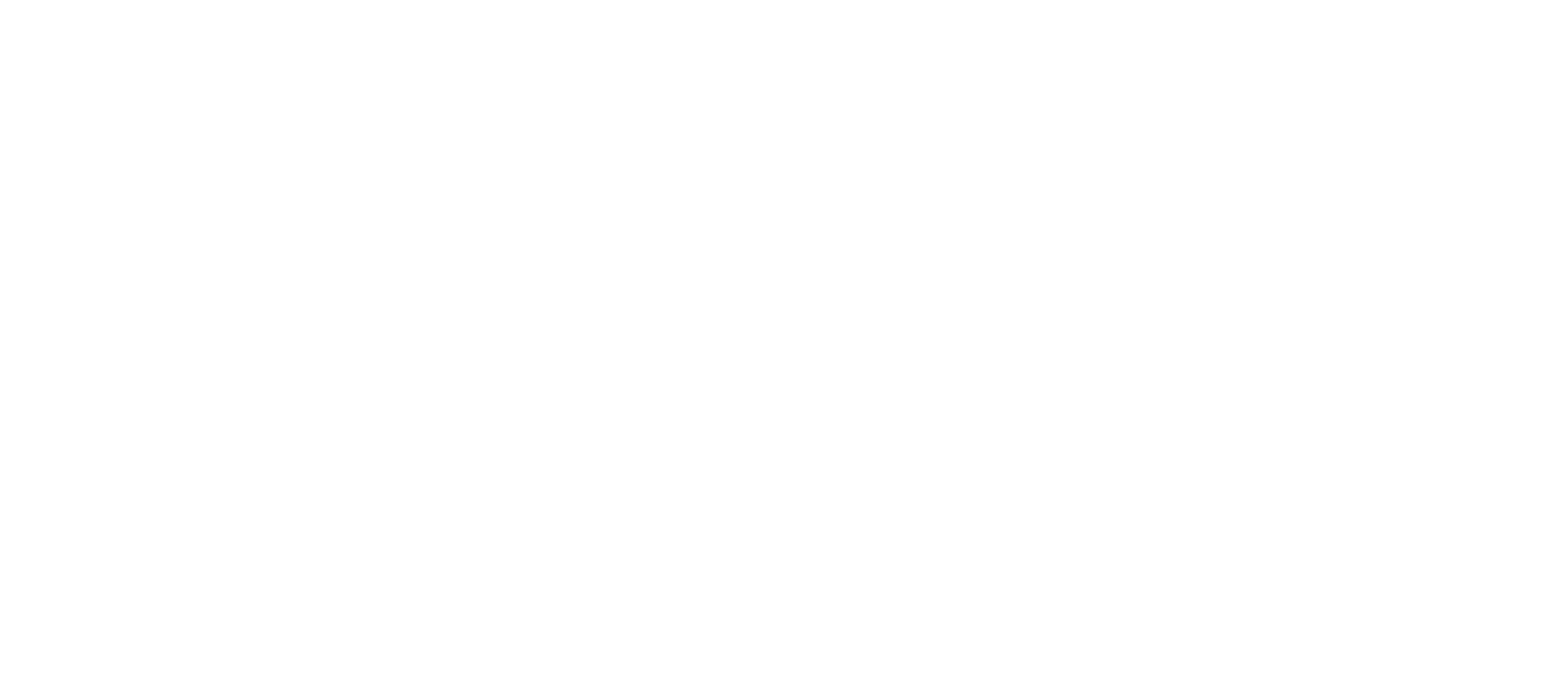
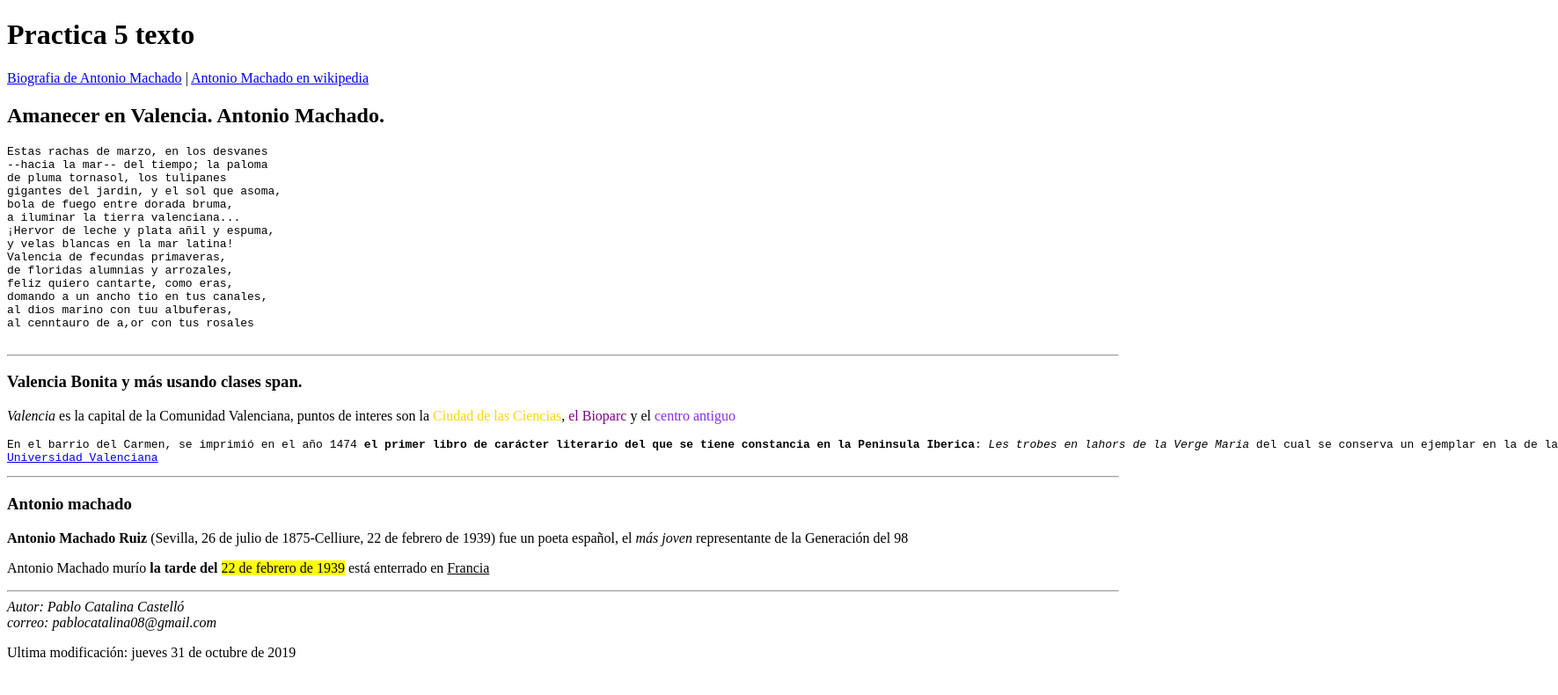
Before and after one commit to PabloCatalina/Practica1.11, a plain HTML site: page index.html in a window 1280 px wide. Shown: the whole page at 88% size, 1771 px wide, since content can reach past the window. Drawn offline with Linux system fonts and the light colour scheme.

Commit message:
Finalizado repositorio

```diff
--- a/index.html
+++ b/index.html
@@ -5,10 +5,56 @@
     <meta name="viewport" content="width=device-width, initial-scale=1.0">
     <meta http-equiv="X-UA-Compatible" content="ie=edge">
     <title>Practica1.11</title>
+    <style>
+        span.febrero{
+            background: yellow;
+        }
+    </style>
 </head>
 
 <body>
-
-
+    <header>
+        <h1>Practica 5 texto</h1>
+    </header>
+    <!-- enlaces a las paginas -->
+    <nav>
+        <a href="https://www.cervantes.es/bibliotecas_documentacion_espanol/biografias/pekin_antonio_machado.htm/">Biografia de Antonio Machado</a> | <a href="https://es.wikipedia.org/wiki/Antonio_Machado/">Antonio Machado en wikipedia</a>
+    </nav>
+    <!-- texto en pantalla con pre -->
+    <main>
+        <h2>Amanecer en Valencia. Antonio Machado.</h2>
+        <pre>Estas rachas de marzo, en los desvanes
+--hacia la mar-- del tiempo; la paloma
+de pluma tornasol, los tulipanes
+gigantes del jardin, y el sol que asoma,
+bola de fuego entre dorada bruma,
+a iluminar la tierra valenciana...
+¡Hervor de leche y plata añil y espuma,
+y velas blancas en la mar latina!
+Valencia de fecundas primaveras,
+de floridas alumnias y arrozales,
+feliz quiero cantarte, como eras,
+domando a un ancho tio en tus canales,
+al dios marino con tuu albuferas,
+al cenntauro de a,or con tus rosales
+        </pre>
+        <hr>
+        <h3>Valencia Bonita y más usando clases span.</h3>
+        <p><cite> Valencia</cite> es la capital de la Comunidad Valenciana, puntos de interes son la <sapn style="color: rgb(251, 214, 5);">Ciudad de las Ciencias</sapn>, <span style="color: purple;"> el Bioparc</span> y el <span style="color: blueviolet;"> centro antiguo</span></p>
+        <pre>En el barrio del Carmen, se imprimió en el año 1474 <sapn style="font-weight: bold;">el primer libro de carácter literario del que se tiene constancia en la Peninsula Iberica</sapn>: <cite>Les trobes en lahors de la Verge Maria</cite> del cual se conserva un ejemplar en la de la
+<a href="https://www.uv.es/uvweb/universidad/es/universidad-valencia-1285845048380.html/">Universidad Valenciana</a></pre>
+        <hr>
+        <h3>Antonio machado</h3>
+        <p><span style="font-weight: bold;">Antonio Machado Ruiz</span> <time datetime="">(Sevilla, 26 de julio de 1875-Celliure, 22 de febrero de 1939)</time> fue un poeta español, el <cite>más joven</cite> representante de la Generación del 98</p>
+        <p>Antonio Machado murío <sapn style="font-weight: bold;">la tarde del</sapn> <span class="febrero">22 de febrero de 1939</span> está enterrado en <u title="Ancien Cimetière, Caudry, Francia">Francia</u></p>
+        <hr>
+    </main>
+    <footer>
+        <address>
+            Autor: Pablo Catalina Castelló<br>
+            correo: pablocatalina08@gmail.com
+        </address>
+        <p>Ultima modificación: <time datetime="2019-10-31">jueves 31 de octubre de 2019</time></p>
+    </footer>
 </body>
 </html>
```
